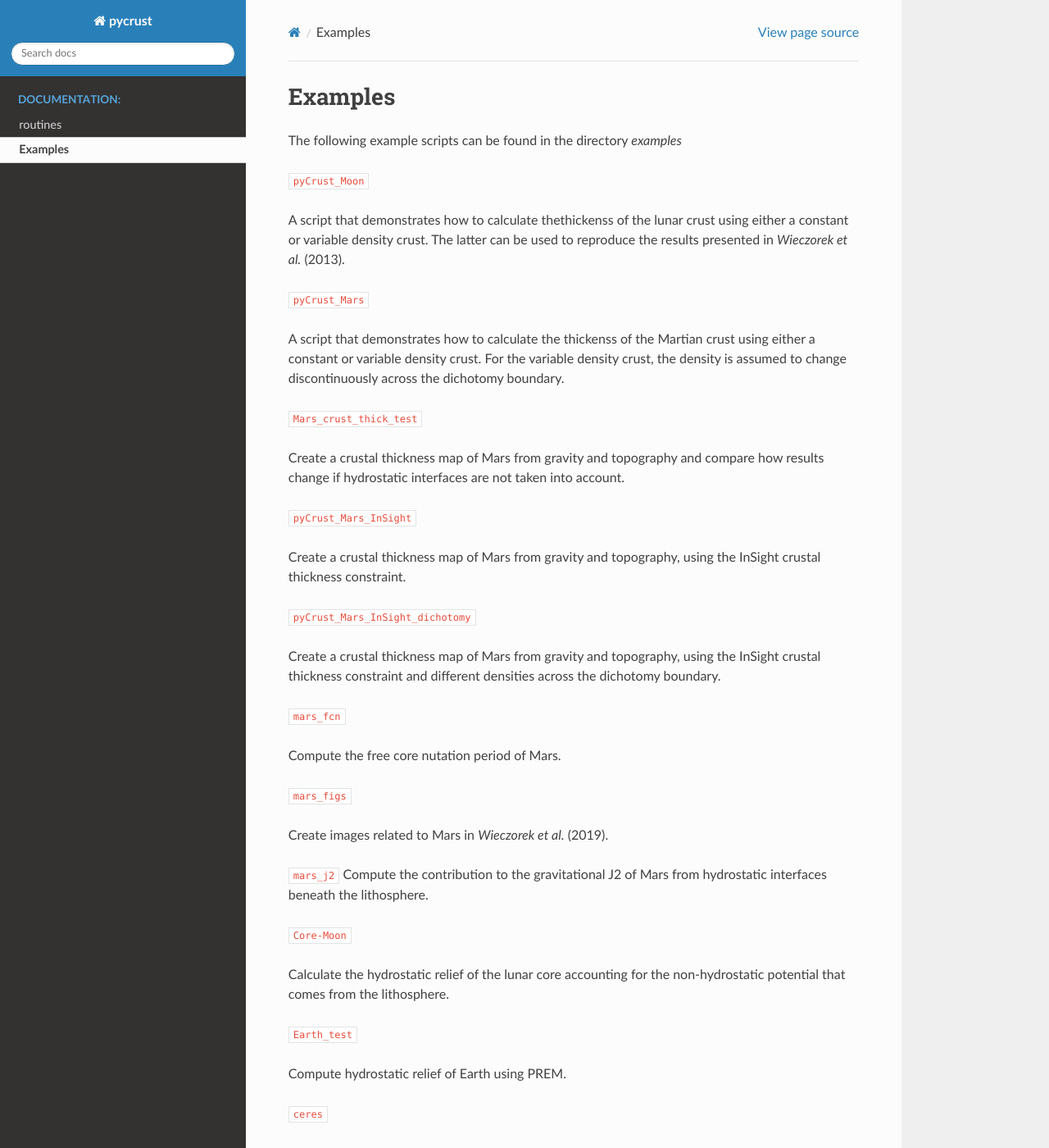
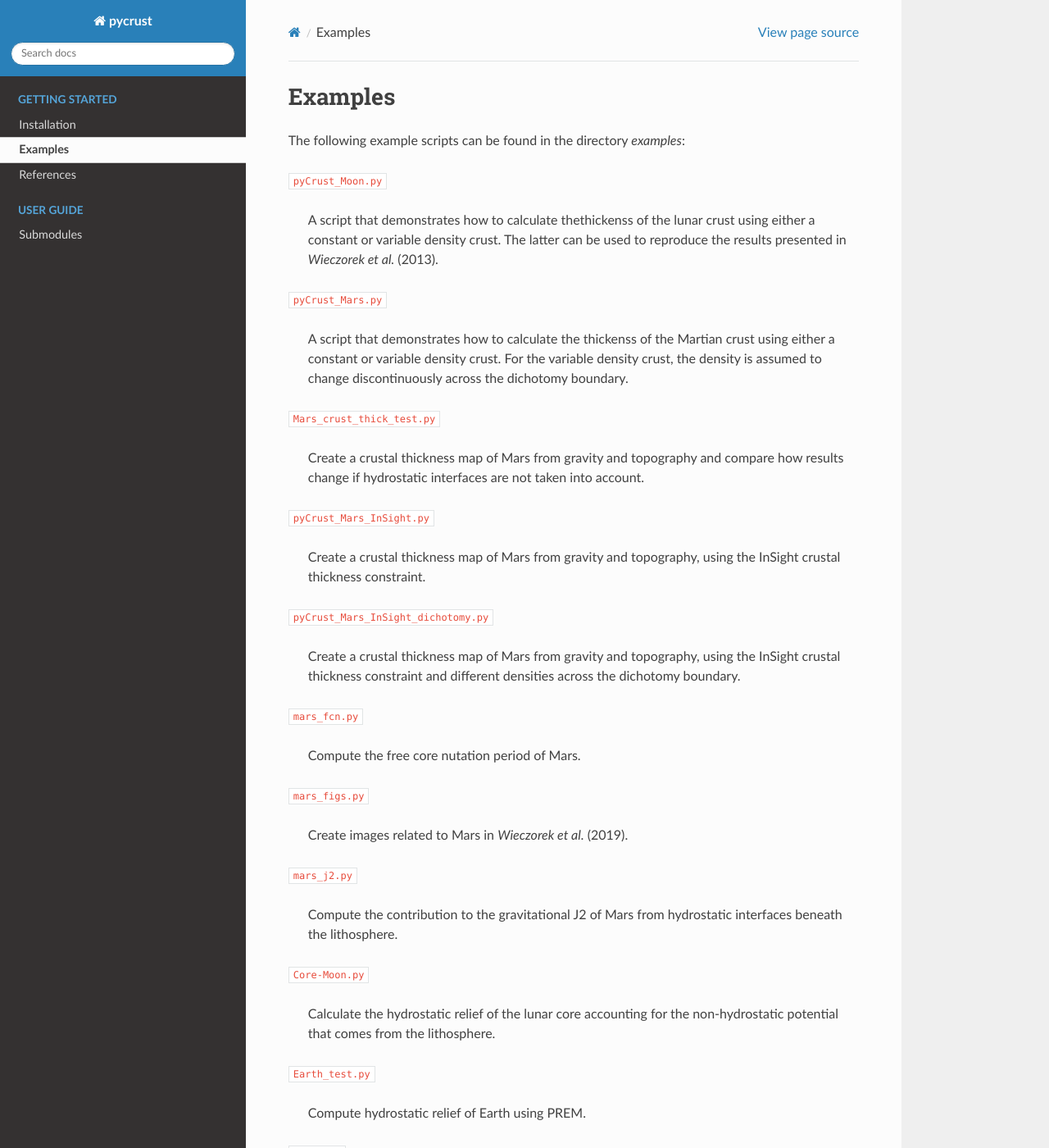
Before and after one commit to MarkWieczorek/ctplanet, a Sphinx documentation site: the page built from docs/examples.rst, in a window 1280 px wide and 1400 px high. Shown: the whole window at 82% size. Built offline with Sphinx 7.4.7 and the Read the Docs theme 2.0.0, drawn with Linux system fonts in a browser that asks for light colours; some of the changed text lies outside the part shown.

Commit message:
Update documentation

```diff
--- a/docs/conf.py
+++ b/docs/conf.py
@@ -13,13 +13,14 @@
 # import os
 # import sys
 # sys.path.insert(0, os.path.abspath('.'))
+import datetime
 import sphinx_rtd_theme
 
 
 # -- Project information -----------------------------------------------------
-
+year = datetime.date.today().year
 project = 'pycrust'
-copyright = '2019, Mark A. Wieczorek'
+copyright = "2018-{}, The pyCrust Developers".format(year)
 author = 'Mark A. Wieczorek'
 
 # The full version, including alpha/beta/rc tags
@@ -31,7 +32,9 @@ release = '0.1'
 # Add any Sphinx extension module names here, as strings. They can be
 # extensions coming with Sphinx (named 'sphinx.ext.*') or your custom
 # ones.
-extensions = ['sphinx_rtd_theme'
+extensions = ['sphinx_rtd_theme',
+              'sphinx.ext.autodoc',
+              'sphinx.ext.napoleon'
 ]
 
 # Add any paths that contain templates here, relative to this directory.
@@ -49,6 +52,7 @@ exclude_patterns = ['_build', 'Thumbs.db', '.DS_Store']
 # a list of builtin themes.
 #
 html_theme = 'sphinx_rtd_theme'
+html_theme_options = {"display_version": True}
 
 # Add any paths that contain custom static files (such as style sheets) here,
 # relative to this directory. They are copied after the builtin static files,
--- a/docs/examples.rst
+++ b/docs/examples.rst
@@ -1,46 +1,60 @@
 Examples
 ========
 
-The following example scripts can be found in the directory `examples`
+The following example scripts can be found in the directory `examples`:
 
-``pyCrust_Moon``
+``pyCrust_Moon.py``
 
-A script that demonstrates how to calculate thethickenss of the lunar crust using either a constant or variable density crust. The latter can be used to reproduce the results presented in *Wieczorek et al.* (2013).
+    A script that demonstrates how to calculate thethickenss of the lunar crust
+    using either a constant or variable density crust. The latter can be used
+    to reproduce the results presented in *Wieczorek et al.* (2013).
 
-``pyCrust_Mars``
+``pyCrust_Mars.py``
 
-A script that demonstrates how to calculate the thickenss of the Martian crust using either a constant or variable density crust. For the variable density crust, the density is assumed to change discontinuously across the dichotomy boundary.
+    A script that demonstrates how to calculate the thickenss of the Martian
+    crust using either a constant or variable density crust. For the variable
+    density crust, the density is assumed to change discontinuously across the
+    dichotomy boundary.
 
-``Mars_crust_thick_test``
+``Mars_crust_thick_test.py``
 
-Create a crustal thickness map of Mars from gravity and topography and compare how results change if hydrostatic interfaces are not taken into account.
+    Create a crustal thickness map of Mars from gravity and topography and
+    compare how results change if hydrostatic interfaces are not taken into
+    account.
 
-``pyCrust_Mars_InSight``
+``pyCrust_Mars_InSight.py``
 
-Create a crustal thickness map of Mars from gravity and topography, using the InSight crustal thickness constraint.
+    Create a crustal thickness map of Mars from gravity and topography, using
+    the InSight crustal thickness constraint.
 
-``pyCrust_Mars_InSight_dichotomy``
+``pyCrust_Mars_InSight_dichotomy.py``
 
-Create a crustal thickness map of Mars from gravity and topography, using the InSight crustal thickness constraint and different densities across the dichotomy boundary.
+    Create a crustal thickness map of Mars from gravity and topography, using
+    the InSight crustal thickness constraint and different densities across
+    the dichotomy boundary.
 
-``mars_fcn``
+``mars_fcn.py``
 
-Compute the free core nutation period of Mars.
+    Compute the free core nutation period of Mars.
 
-``mars_figs``
+``mars_figs.py``
 
-Create images related to Mars in *Wieczorek et al.* (2019).
+    Create images related to Mars in *Wieczorek et al.* (2019).
 
-``mars_j2`` Compute the contribution to the gravitational J2 of Mars from hydrostatic interfaces beneath the lithosphere.
+``mars_j2.py``
 
-``Core-Moon``
+    Compute the contribution to the gravitational J2 of Mars from hydrostatic
+    interfaces beneath the lithosphere.
 
-Calculate the hydrostatic relief of the lunar core accounting for the non-hydrostatic potential that comes from the lithosphere.
+``Core-Moon.py``
 
-``Earth_test``
+    Calculate the hydrostatic relief of the lunar core accounting for the
+    non-hydrostatic potential that comes from the lithosphere.
 
-Compute hydrostatic relief of Earth using PREM.
+``Earth_test.py``
 
-``ceres``
+    Compute hydrostatic relief of Earth using PREM.
 
-Calculate the hydrostatic shape of Ceres.
+``ceres.py``
+
+    Calculate the hydrostatic shape of Ceres.
--- a/pycrust/__init__.py
+++ b/pycrust/__init__.py
@@ -6,7 +6,7 @@ pycrust provides several functions for generating crustal thickness maps of a
 planet from gravity and topography data, and the calculation of hydrostatic
 relief along density interfaces beneath the lithosphere.
 
-Contents
+Notes
 
     pyMoho                    Calculate relief using a constant density crust
                               and mantle.
```
Also changed, not shown: docs/index.rst (+23 -44 lines), docs/installation.rst (added, +25 -0 lines), docs/references.rst (added, +14 -0 lines), docs/routines.rst (deleted, +0 -34 lines), docs/source/modules.rst (added, +7 -0 lines), docs/source/pycrust.rst (added, +34 -0 lines), docs/Thick-Mars-DWThot-30-2900.png (added), 4 other files.
